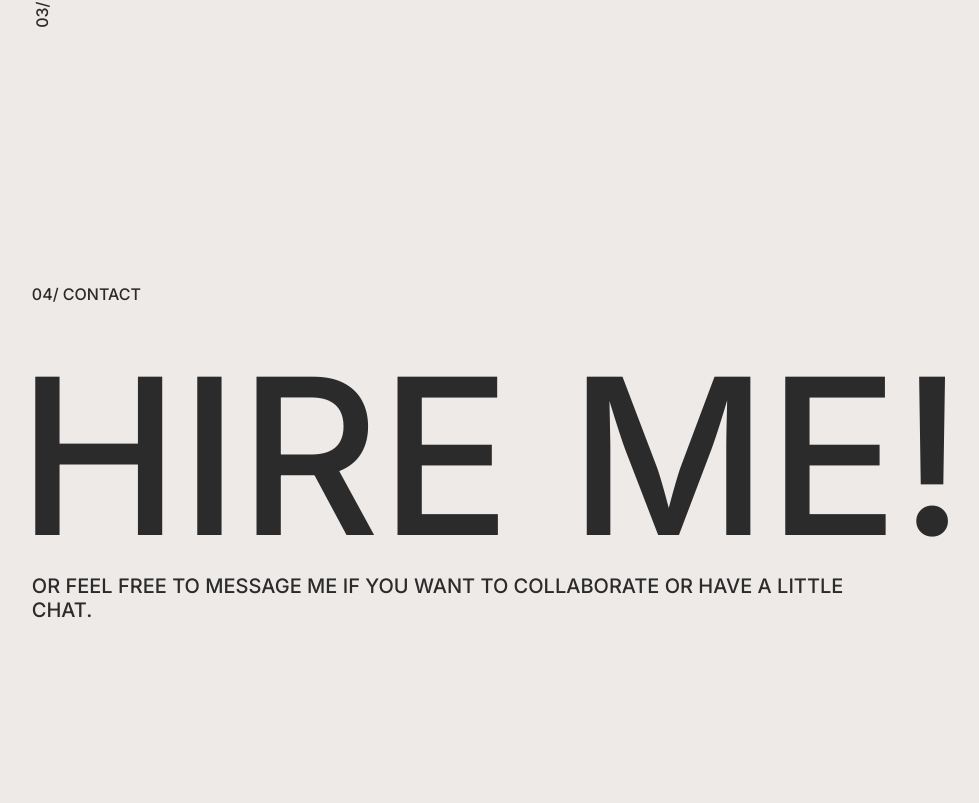
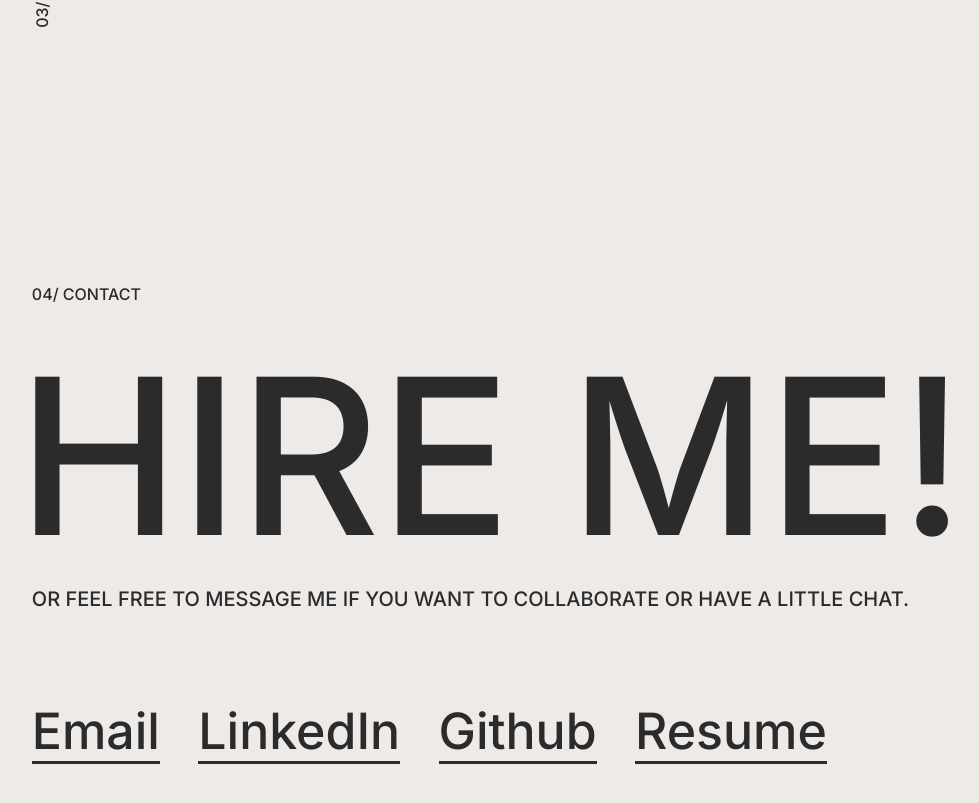
Before and after one commit to cjoak1028/portfolio-v1, a React (Create React App) app: page / in a window 1280 px wide. Shown: the part 2634-3437 px from the top of the page, without its empty margins (45-1024 px from the left). Built offline with nearby package versions, Linux system fonts and the light colour scheme.

Commit message:
Added link list layout for contact component

```diff
--- a/src/components/Contact/Contact.js
+++ b/src/components/Contact/Contact.js
@@ -9,6 +9,20 @@ const Contact = () => {
         OR FEEL FREE TO MESSAGE ME IF YOU WANT TO COLLABORATE OR HAVE A LITTLE
         CHAT.
       </p>
+      <ul className={styles["link-list"]}>
+        <li>
+          <a>Email</a>
+        </li>
+        <li>
+          <a>LinkedIn</a>
+        </li>
+        <li>
+          <a>Github</a>
+        </li>
+        <li>
+          <a>Resume</a>
+        </li>
+      </ul>
     </div>
   );
 };
--- a/src/components/Contact/Contact.module.css
+++ b/src/components/Contact/Contact.module.css
@@ -10,7 +10,36 @@
 
 .contact p {
     font-size: clamp(1.2rem, 1.6vw, 2rem);
-    width: 65vw;
-    margin-top: clamp(-2rem, -1vw, -0.2rem);
+    width: 70vw;
+    /* margin-top: clamp(-2rem, -1vw, -0.2rem); */
     font-weight: var(--fw-medium);
+    margin-bottom: clamp(6rem, 7.5vw, 9rem);
 }
+
+.link-list {
+    text-transform: none;
+    list-style: none;
+    display: flex;
+    flex-direction: column;
+}
+
+.link-list a {
+    font-size: clamp(3rem, 4vw, 5rem);
+    font-weight: var(--fw-medium);
+    border-bottom: 3px solid var(--c-main);
+}
+
+.link-list li:not(last-child) {
+    margin-bottom: 3.5rem;
+}
+
+@media only screen and (min-width: 43.75em) {
+    .link-list {
+        flex-direction: row;
+    }
+
+    .link-list li:not(last-child) {
+        margin-bottom: 0;
+        margin-right: clamp(2rem, 3vw, 4rem);
+    }
+}
```
